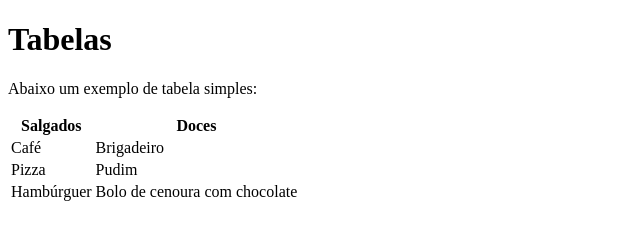
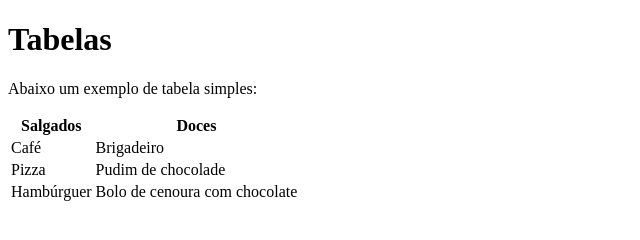
Before and after one commit to mariananunesilva/aula-tabela, a plain HTML site: page index.html in a window 1280 px wide. Shown: the whole page, without its empty margins (0-640 px from the left). Drawn offline with Linux system fonts and the light colour scheme.

Commit message:
acrescetando chocolate

```diff
--- a/index.html
+++ b/index.html
@@ -21,7 +21,7 @@
       </tr>
       <tr>
         <td>Pizza</td>
-        <td>Pudim</td>
+        <td>Pudim de chocolade</td>
       </tr>
       <tr>
         <td>Hambúrguer</td>
```
